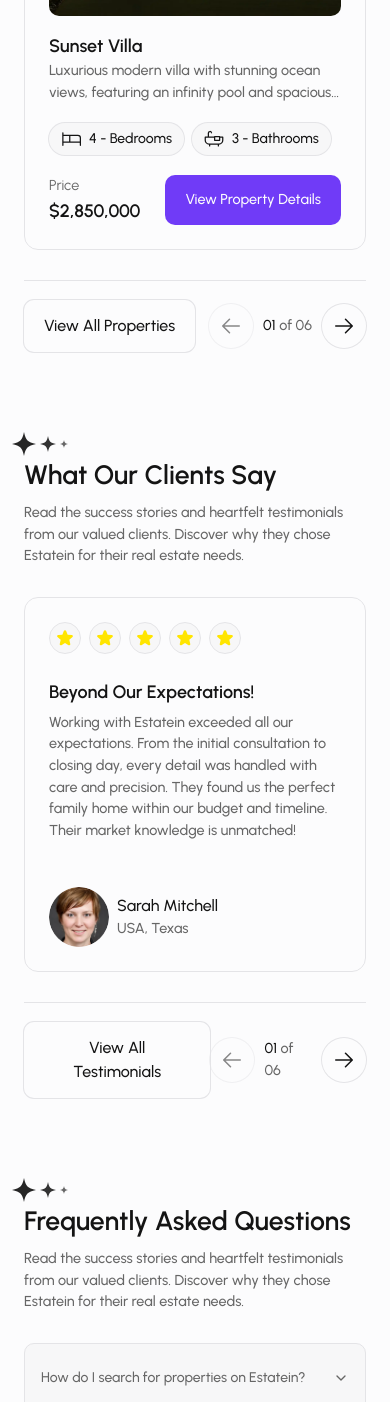
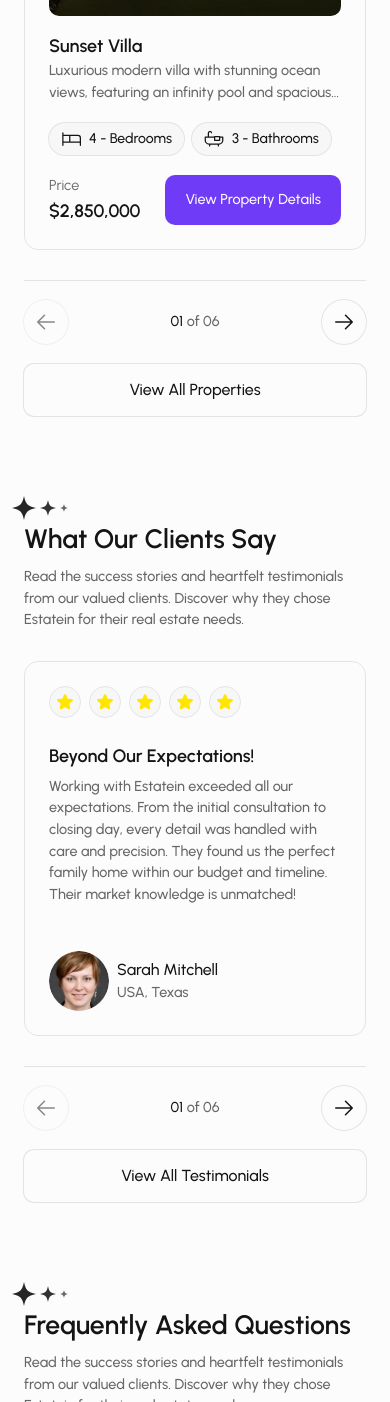
Before and after one commit to siobaldev/estatein, a Next.js app: page / in a window 390 px wide. Shown: the part 2247-3649 px from the top of the page. Built offline with nearby package versions, Linux system fonts and the light colour scheme.

Commit message:
feat: implement testimonial animation for interaction
- Add AnimatedButton and AnimatedLink components
- Adjust width for consistent layout

```diff
--- a/src/components/featured-properties/carousel.tsx
+++ b/src/components/featured-properties/carousel.tsx
@@ -147,7 +147,7 @@ export default function CarouselProperties() {
                       </p>
                     </div>
 
-                    {/* View property button (hidden on mobile < lg) */}
+                    {/* TODO: add individual property links */}
                     <AnimatedLink
                       href={"/properties"}
                       className="bg-purple-60 text-white-99 text-body size-fit px-5 py-3.5 font-medium text-nowrap max-[366px]:w-full lg:block"
@@ -167,17 +167,17 @@ export default function CarouselProperties() {
         {/* Divider line */}
         <hr className="border-border h-1" />
 
-        <div className="flex justify-between max-[380px]:flex-col-reverse max-[380px]:gap-y-5">
+        <div className="flex justify-between max-[400px]:flex-col-reverse max-[400px]:gap-y-5">
           {/* View All button (visible on mobile/tablet < lg) */}
           <AnimatedLink
             href={"/properties"}
-            className="ring-border block w-fit px-5 py-3.5 font-medium ring max-[380px]:w-full lg:hidden"
+            className="ring-border active:ring-purple-60 block w-fit px-5 py-3.5 text-center font-medium ring active:ring-2 max-[400px]:w-full lg:hidden"
           >
             View All Properties
           </AnimatedLink>
 
           {/* Navigation Controls Container */}
-          <div className="flex items-center gap-x-2.5 max-[380px]:w-full max-[380px]:justify-between lg:relative lg:flex-1 lg:justify-end">
+          <div className="flex items-center gap-x-2.5 max-[400px]:w-full max-[400px]:justify-between lg:relative lg:flex-1 lg:justify-end">
             {/* Previous button */}
             <AnimatedButton
               onClick={scrollPrev}
--- a/src/components/testimonial/carousel.tsx
+++ b/src/components/testimonial/carousel.tsx
@@ -10,6 +10,8 @@ import {
 import { Testimonials } from "@/lib/data";
 import { StarIcon, ArrowLeftIcon, ArrowRightIcon } from "@phosphor-icons/react";
 import Image from "next/image";
+import AnimatedLink from "../ui/animated-link";
+import AnimatedButton from "../ui/animated-button";
 
 export default function CarouselTestimonial() {
   // Carousel API instance for controlling carousel behavior
@@ -80,7 +82,7 @@ export default function CarouselTestimonial() {
               className="flex max-w-md rounded-lg pl-4 md:basis-1/2 md:pl-6 xl:basis-1/3"
             >
               {/* Testimonial Card Container */}
-              <div className="border-border flex flex-col justify-between gap-y-6 rounded-xl border p-6 lg:gap-y-7.5 xl:gap-y-10">
+              <div className="border-border flex flex-col justify-between gap-y-6 rounded-xl border p-6 select-none lg:gap-y-7.5 xl:gap-y-10">
                 <div className="flex flex-col gap-y-6 lg:gap-y-7.5 xl:gap-y-10">
                   {/* Star Rating Section */}
                   <ul
@@ -155,24 +157,26 @@ export default function CarouselTestimonial() {
         {/* Divider line */}
         <hr className="border-border h-1" />
 
-        <div className="flex justify-between max-[380px]:flex-col-reverse max-[380px]:gap-y-5">
+        <div className="flex justify-between max-[400px]:flex-col-reverse max-[400px]:gap-y-5">
           {/* View All button (visible on mobile/tablet < lg) */}
-          {/* TODO: add link to properties page */}
-          <button className="ring-border block w-fit px-5 py-3.5 font-medium ring max-[380px]:w-full lg:hidden">
+          <AnimatedLink
+            href={"/properties"}
+            className="ring-border active:ring-purple-60 block w-fit px-5 py-3.5 text-center font-medium ring active:ring-2 max-[400px]:w-full lg:hidden"
+          >
             View All Testimonials
-          </button>
+          </AnimatedLink>
 
           {/* Navigation Controls Container */}
-          <div className="flex items-center gap-x-2.5 max-[380px]:w-full max-[380px]:justify-between lg:relative lg:flex-1 lg:justify-end">
+          <div className="flex items-center gap-x-2.5 max-[400px]:w-full max-[400px]:justify-between lg:relative lg:flex-1 lg:justify-end">
             {/* Previous button */}
-            <button
+            <AnimatedButton
               onClick={scrollPrev}
               disabled={!canScrollPrev}
               aria-label="Previous Testimonial"
-              className="ring-border rounded-full p-2.5 ring disabled:cursor-default disabled:opacity-50"
+              className="ring-border hover:ring-purple-60 disabled:hover:ring-border rounded-full p-2.5 ring transition-all duration-300 disabled:cursor-default disabled:opacity-50"
             >
               <ArrowLeftIcon aria-hidden="true" className="size-6" />
-            </button>
+            </AnimatedButton>
 
             {/* Current position indicator (mobile/tablet only) */}
             <p className="text-body font-medium lg:absolute lg:left-0">
@@ -184,14 +188,14 @@ export default function CarouselTestimonial() {
             </p>
 
             {/* Next button */}
-            <button
+            <AnimatedButton
               onClick={scrollNext}
               disabled={!canScrollNext}
               aria-label="Next Testimonial"
-              className="ring-border rounded-full p-2.5 ring disabled:cursor-default disabled:opacity-50"
+              className="ring-border hover:ring-purple-60 disabled:hover:ring-border rounded-full p-2.5 ring transition-all duration-300 disabled:cursor-default disabled:opacity-50"
             >
               <ArrowRightIcon aria-hidden="true" className="size-6" />
-            </button>
+            </AnimatedButton>
           </div>
         </div>
       </div>
--- a/src/components/testimonial/testimonial.tsx
+++ b/src/components/testimonial/testimonial.tsx
@@ -1,3 +1,4 @@
+import AnimatedButton from "../ui/animated-button";
 import TripleStar from "../ui/triple-star";
 import CarouselTestimonial from "./carousel";
 
@@ -24,9 +25,9 @@ export default function Testimonial() {
           </div>
 
           {/* CTA button - hidden on mobile, visible on desktop (lg+) */}
-          <button className="ring-border hidden size-fit px-5 py-3.5 font-medium text-nowrap ring lg:block">
+          <AnimatedButton className="ring-border hover:ring-purple-60 hidden size-fit px-5 py-3.5 font-medium text-nowrap ring transition-all duration-300 lg:block">
             View All Testimonials
-          </button>
+          </AnimatedButton>
         </div>
 
         {/* Testimonial carousel component */}
```
